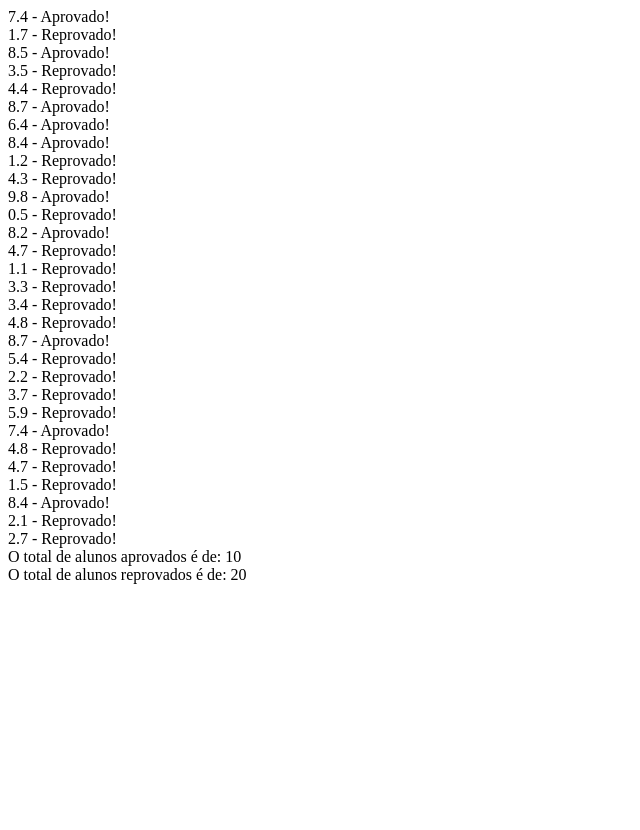
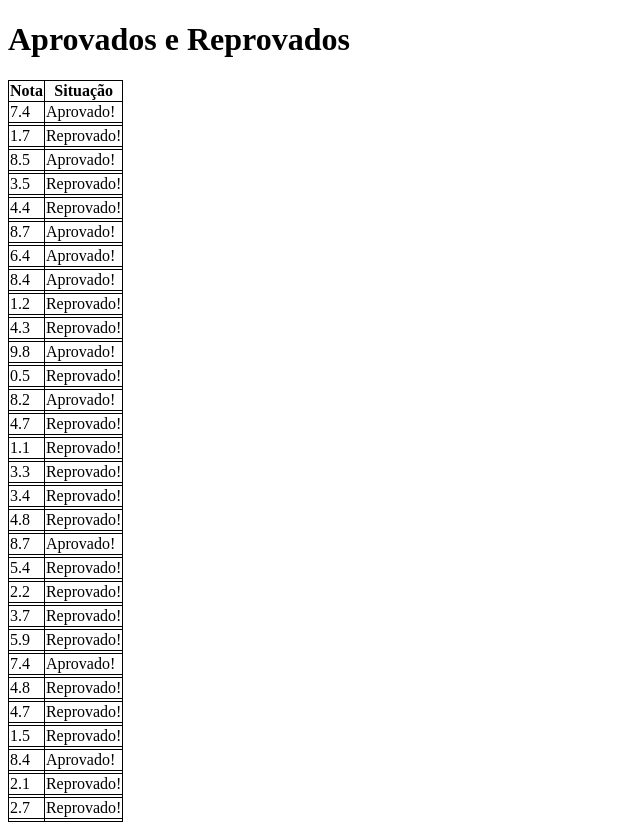
Before and after one commit to RafaelaTS14/projetos_php, a PHP site: page / in a window 1280 px wide. Shown: the whole page, without its empty margins (0-640 px from the left). Before the commit the page ends 584 px from the top, so only its background shows below. Run offline with PHP 8.4, Linux system fonts and the light colour scheme.

Commit message:
exercicio loops

```diff
--- a/loops_exercicio/index.php
+++ b/loops_exercicio/index.php
@@ -1,19 +1,54 @@
+<!DOCTYPE html>
+<html lang="en">
+
+<head>
+    <meta charset="UTF-8">
+    <meta http-equiv="X-UA-Compatible" content="IE=edge">
+    <meta name="viewport" content="width=device-width, initial-scale=1.0">
+    <title>Exercício loop</title>
+
+    <style>
+        table,
+        th,
+        td {
+            border: 1px solid black;
+            border-collapse: collapse;
+        }
+    </style>
+
+</head>
+<div>
+
+    <body>
+        <h1>Aprovados e Reprovados</h1>
+
         <?php
         $notas_dos_alunos = [
             '7.4', '1.7', '8.5', '3.5', '4.4', '8.7', '6.4', '8.4', '1.2', '4.3', '9.8', '0.5', '8.2',
             '4.7', '1.1', '3.3', '3.4', '4.8', '8.7', '5.4', '2.2', '3.7', '5.9', '7.4', '4.8', '4.7', '1.5', '8.4', '2.1', '2.7'
         ];
         $i = 0;
+        $situacao = 0;
         $aprovados = 0;
         $reprovados = 0;
-foreach ($notas_dos_alunos as $i => $notas) {
-    if ($notas >= 6) {
-        echo $notas . " - Aprovado!" . "<br>";
-        $aprovados += 1;
-    } else {
-        echo $notas . " - Reprovado!" . "<br>";
-        $reprovados += 1;
-    }
-}
-echo "O total de alunos aprovados é de: " . $aprovados . "<br>";
-echo "O total de alunos reprovados é de: " . $reprovados . "<br>";
+        ?>
+
+        <table>
+            <tr>
+                <th>Nota</th>
+                <th>Situação</th>
+            </tr>
+            <?php foreach ($notas_dos_alunos as $i => $notas) { ?>
+                <tr>
+                    <td><?php echo $notas; ?></td>
+                    <td><?php echo ($notas >= 6) ? 'Aprovado!' : 'Reprovado!'; ?></td>
+                </tr>
+                <tr>
+                    <td colspan="1" style="border-top: 1px solid black;"></td>
+                </tr>
+            <?php } ?>
+        </table>
+</div>
+</body>
+
+</html>
```
Lines whose indentation alone changed are shown as unchanged.
